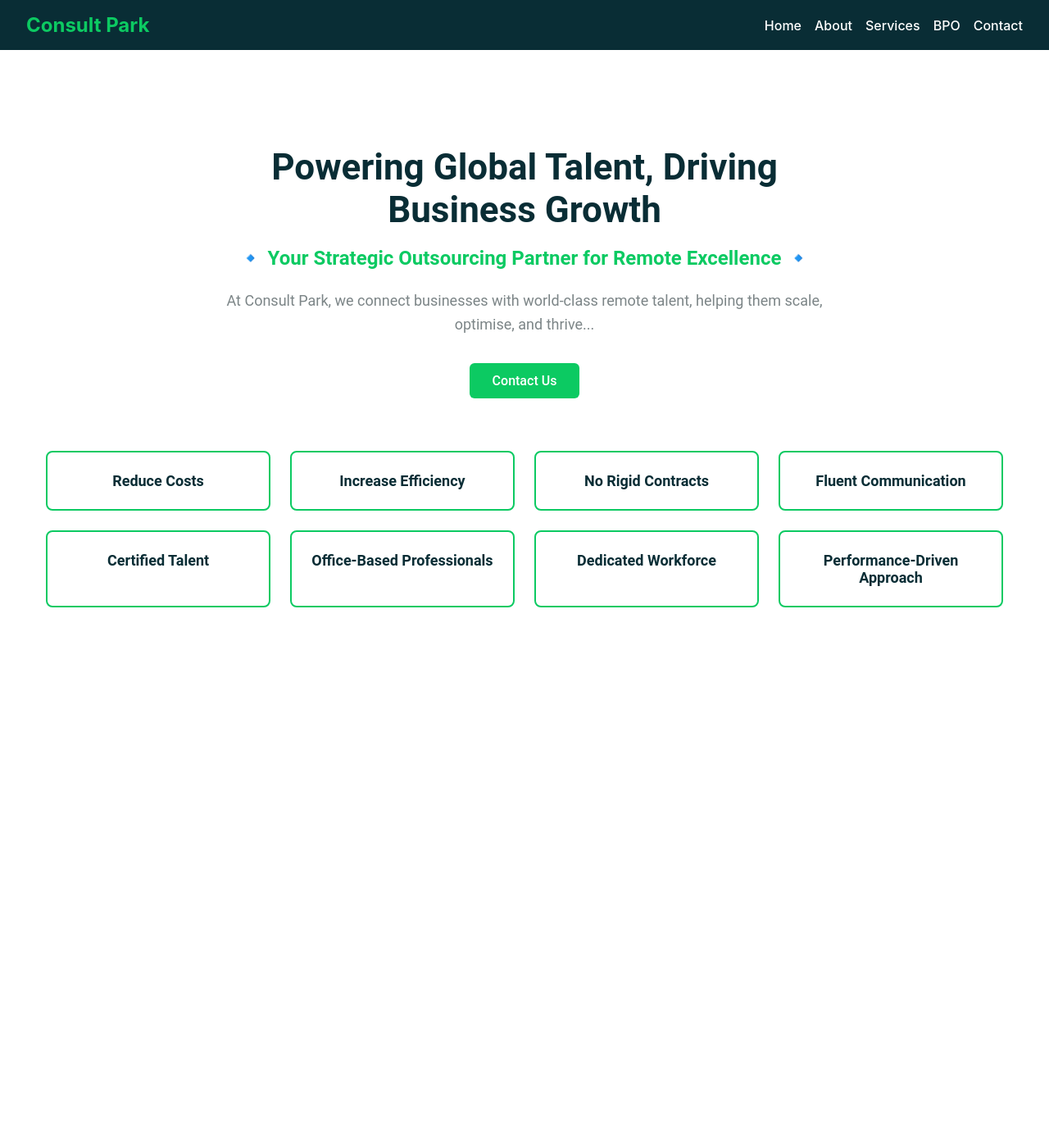
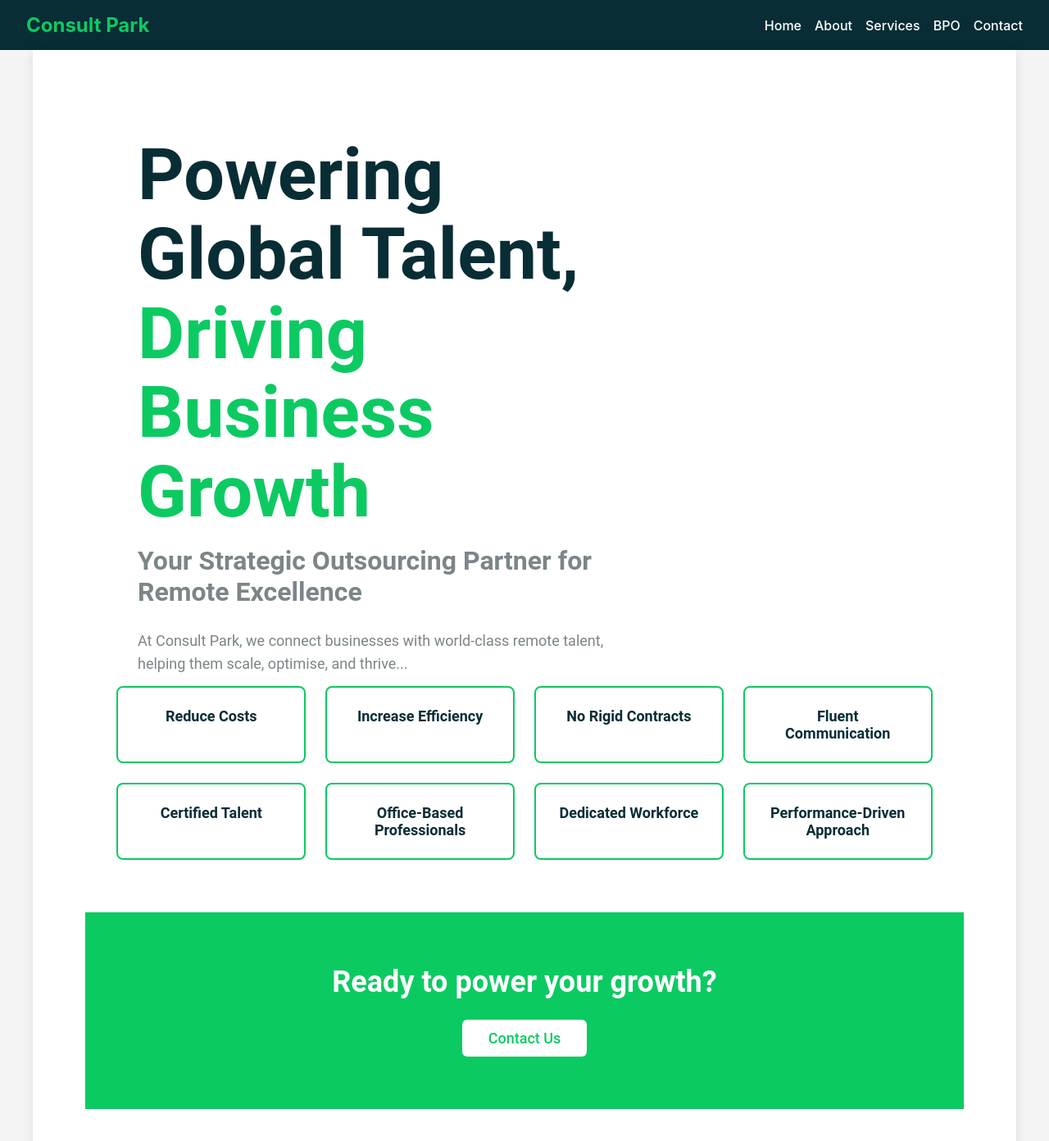
Before and after one commit to 231256leRouxFNF/React-Recap-Assignment, a React (Create React App) app in the folder consult-park/: page / in a window 1280 px wide. Shown: the top 1392 px of the page at 82% size. Before the commit the page ends 821 px from the top, so only its background shows below. Built offline with nearby package versions, Linux system fonts and the light colour scheme.

Commit message:
Home page styling

```diff
--- a/consult-park/src/App.css
+++ b/consult-park/src/App.css
@@ -36,3 +36,32 @@
     transform: rotate(360deg);
   }
 }
+:root {
+  --color-offwhite: #f4f4f4;
+  --color-white:    #ffffff;
+}
+
+/* make sure the root elements fill the viewport */
+html, body, #root {
+  margin: 0;
+  padding: 0;
+  height: 100%;
+  background-color: var(--color-offwhite);
+}
+
+.page-container {
+  /* 1rem side-gutters, full viewport height, centered */
+  width: calc(100% - 2rem);
+  max-width: 1200px;           /* span full height */
+  margin: 0 auto;           /* no top/bottom margin */
+  background-color: var(--color-white);
+  box-shadow: 0 4px 12px rgba(0, 0, 0, 0.1);
+
+  display: flex;
+  flex-direction: column;
+}
+
+.page-content {
+  /* this area scrolls if content overflows */
+  padding: 2rem;
+}
--- a/consult-park/src/App.js
+++ b/consult-park/src/App.js
@@ -2,6 +2,7 @@
 
 import React from "react";
 import { BrowserRouter as Router, Routes, Route } from "react-router-dom";
+import "./App.css";
 
 import Navbar from "./components/Navbar";
 import HomePage from "./pages/HomePage";
@@ -15,7 +16,9 @@ const App = () => {
   return (
     <Router>
       <Navbar />
+      <div className="page-container">
       <div style={{ padding: "2rem" }}>
+      <div className="page-content">
         <Routes>
         <Route path="/" element={<HomePage />} />
         <Route path="/about" element={<AboutPage />} />
@@ -25,6 +28,8 @@ const App = () => {
           {/* Other routes here */}
         </Routes>
       </div>
+      </div>
+      </div>
     </Router>
   );
 };
--- a/consult-park/src/components/ValueCard.js
+++ b/consult-park/src/components/ValueCard.js
@@ -1,10 +1,15 @@
+// src/components/ValueCard.js
+
 import React from 'react';
 import './ValueCard.css';
 
-export default function ValueCard({ icon, title }) {
+export default function ValueCard({ Icon, title }) {
   return (
     <div className="value-card">
-      <div className="value-card__icon">{icon}</div>
+      <div className="value-card__icon">
+        {/* adjust size or color via props or CSS variables as needed */}
+        <Icon size={40} color="var(--color-green)" />
+      </div>
       <h3 className="value-card__title">{title}</h3>
     </div>
   );
--- a/consult-park/src/pages/AboutPage.js
+++ b/consult-park/src/pages/AboutPage.js
@@ -1,12 +1,15 @@
+// src/pages/AboutPage.js
+
 import React from 'react';
+import { FaLightbulb, FaHandshake, FaRocket, FaGlobe } from 'react-icons/fa';
 import ValueCard from '../components/ValueCard';
 import './AboutPage.css';
 
 const values = [
-  { icon: '💡', title: 'Excellence' },
-  { icon: '🤝', title: 'Integrity' },
-  { icon: '🚀', title: 'Innovation' },
-  { icon: '🌍', title: 'Global Reach' },
+  { Icon: FaLightbulb, title: 'Excellence' },
+  { Icon: FaHandshake,  title: 'Integrity'   },
+  { Icon: FaRocket,     title: 'Innovation'  },
+  { Icon: FaGlobe,      title: 'Global Reach'},
 ];
 
 export default function AboutPage() {
@@ -37,8 +40,8 @@ export default function AboutPage() {
       <section className="aboutpage__section aboutpage__values">
         <h2>Our Values</h2>
         <div className="aboutpage__values-grid">
-          {values.map(({ icon, title }) => (
-            <ValueCard key={title} icon={icon} title={title} />
+          {values.map(({ Icon, title }) => (
+            <ValueCard key={title} Icon={Icon} title={title} />
           ))}
         </div>
       </section>
--- a/consult-park/src/pages/HomePage.css
+++ b/consult-park/src/pages/HomePage.css
@@ -1,61 +1,101 @@
+/* src/pages/HomePage.css */
+
 :root {
-    /* pulled from your logos */
-    --color-green: #0cca62;
-    --color-teal:  #092d35;
-    --color-grey:  #7c8587;
-    --font-sans:  'Roboto', sans-serif;
+    --color-green:     #0cca62;
+    --color-teal:      #092d35;
+    --color-grey:      #7c8587;
+    --color-offwhite:  #f4f4f4;
+    --color-white:     #ffffff;
+    --font-sans:       'Roboto', sans-serif;
+  }
+
+  html, body {
+    margin: 0;
+    padding: 0;
+    background-color: var(--color-offwhite);
   }
 
   .homepage {
-    padding: 3rem 1.5rem;
     font-family: var(--font-sans);
+  }
+
+  /* --- Hero (100vh) --- */
+  .homepage__hero {
+    height: 76vh;
+    display: flex;
+    align-items: flex-start;
+    padding-top: 2.5rem;              /* move title closer to top */
+  }
+
+  .homepage__hero-content {
+    max-width: 600px;
+    margin-left: 5vw;
+  }
+
+  .hero-title {
+    font-size: 5.5rem;                 /* large heading */
+    line-height: 1.1;
+    margin: 0;
     color: var(--color-teal);
   }
 
-  .homepage__hero {
-    max-width: 800px;
-    margin: 0 auto 4rem;
-    text-align: center;
+  .hero-title span {
+    display: block;
   }
 
-  .homepage__title {
-    font-size: 2.75rem;
-    margin-bottom: 0.5rem;
-    color: var(--color-teal);
+  .hero-title__highlight {
+    color: var(--color-green);
+    font-weight: 700;
   }
 
-  .homepage__subtitle {
-    font-size: 1.5rem;
-    margin-bottom: 1.5rem;
-    color: var(--color-green);
-  }
-
-  .homepage__copy {
-    font-size: 1.125rem;
-    line-height: 1.6;
-    margin-bottom: 2rem;
+  .hero-subtitle {
+    margin-top: 1rem;
+    font-size: 2rem;
     color: var(--color-grey);
   }
 
-  .homepage__cta {
-    display: inline-block;
-    background-color: var(--color-green);
-    color: #fff;
-    padding: 0.75rem 1.75rem;
-    border-radius: 6px;
-    text-decoration: none;
-    font-weight: 500;
-    transition: background-color 0.3s ease;
+  .hero-copy {
+    margin-top: 1.5rem;
+    font-size: 1.125rem;
+    color: var(--color-grey);
+    line-height: 1.6;
   }
 
-  .homepage__cta:hover {
-    background-color: var(--color-teal);
-  }
-
+  /* --- Features Grid --- */
   .homepage__features {
+    padding: 4rem 3vw;
+    background-color: var(--color-white);
     display: grid;
     grid-template-columns: repeat(auto-fill, minmax(220px, 1fr));
     gap: 1.5rem;
-    max-width: 1200px;
-    margin: 0 auto;
   }
+
+  /* --- Bottom Full-Width CTA --- */
+  .homepage__bottom-cta {
+    background-color: var(--color-green);
+    color: var(--color-white);
+    text-align: center;
+    padding: 4rem 5vw;
+  }
+
+  .homepage__bottom-cta h2 {
+    margin: 0 0 1.5rem;
+    font-size: 2.25rem;
+    line-height: 1.2;
+  }
+
+  .homepage__bottom-cta-button {
+    display: inline-block;
+    padding: 0.75rem 2rem;
+    background-color: var(--color-white);
+    color: var(--color-green);
+    text-decoration: none;
+    border-radius: 6px;
+    font-size: 1.125rem;
+    font-weight: 500;
+    transition: background-color 0.3s ease, color 0.3s ease;
+  }
+
+  .homepage__bottom-cta-button:hover {
+    background-color: rgba(255, 255, 255, 0.85);
+  }
--- a/consult-park/src/pages/HomePage.js
+++ b/consult-park/src/pages/HomePage.js
@@ -1,3 +1,4 @@
+// src/pages/HomePage.js
 import React from 'react';
 import { Link } from 'react-router-dom';
 import FeatureCard from '../components/FeatureCard';
@@ -15,28 +16,42 @@ const features = [
 ];
 
 export default function HomePage() {
+
   return (
     <div className="homepage">
+      {/* Hero */}
       <section className="homepage__hero">
-        <h1 className="homepage__title">
-          Powering Global Talent, Driving Business Growth
-        </h1>
-        <h2 className="homepage__subtitle">
-          🔹 Your Strategic Outsourcing Partner for Remote Excellence 🔹
-        </h2>
-        <p className="homepage__copy">
-          At Consult Park, we connect businesses with world-class remote talent,
-          helping them scale, optimise, and thrive...
-        </p>
-        <Link to="/contact" className="homepage__cta">
+        <div className="homepage__hero-content">
+          <h1 className="hero-title">
+            <span>Powering Global Talent,</span>
+            <span className="hero-title__highlight">
+              Driving Business Growth
+            </span>
+          </h1>
+          <h2 className="hero-subtitle">
+            Your Strategic Outsourcing Partner for Remote Excellence
+          </h2>
+          <p className="hero-copy">
+            At Consult Park, we connect businesses with world-class remote talent,
+            helping them scale, optimise, and thrive...
+          </p>
+        </div>
+      </section>
+
+
+      {/* Features */}
+      <section className="homepage__features">
+        {features.map((f) => (
+          <FeatureCard key={f} title={f} />
+        ))}
+      </section>
+
+      {/* Bottom CTA */}
+      <section className="homepage__bottom-cta">
+        <h2>Ready to power your growth?</h2>
+        <Link to="/contact" className="homepage__bottom-cta-button">
           Contact Us
         </Link>
-      </section>
-
-      <section className="homepage__features">
-        {features.map((feature) => (
-          <FeatureCard key={feature} title={feature} />
-        ))}
       </section>
     </div>
   );
```
